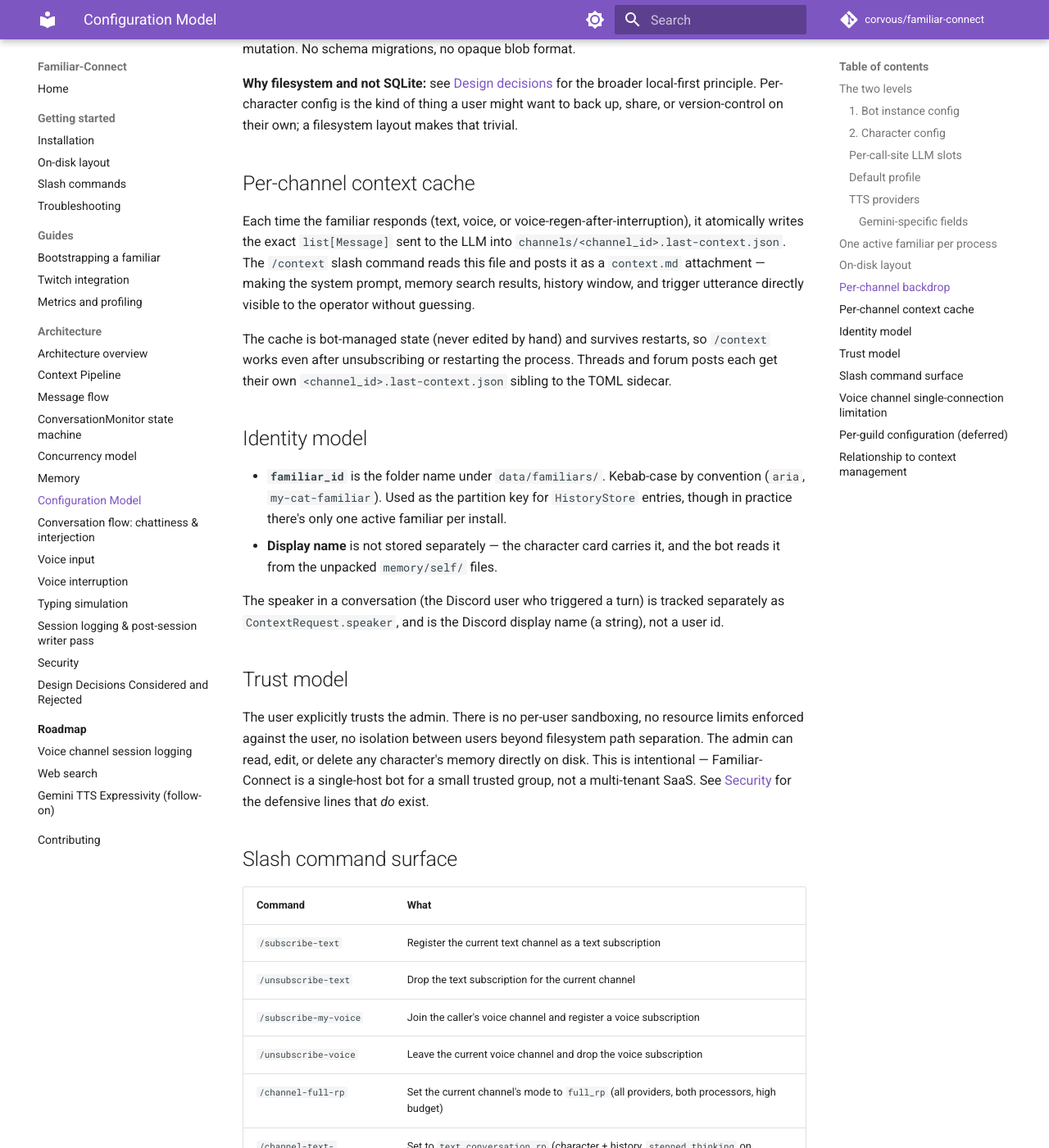
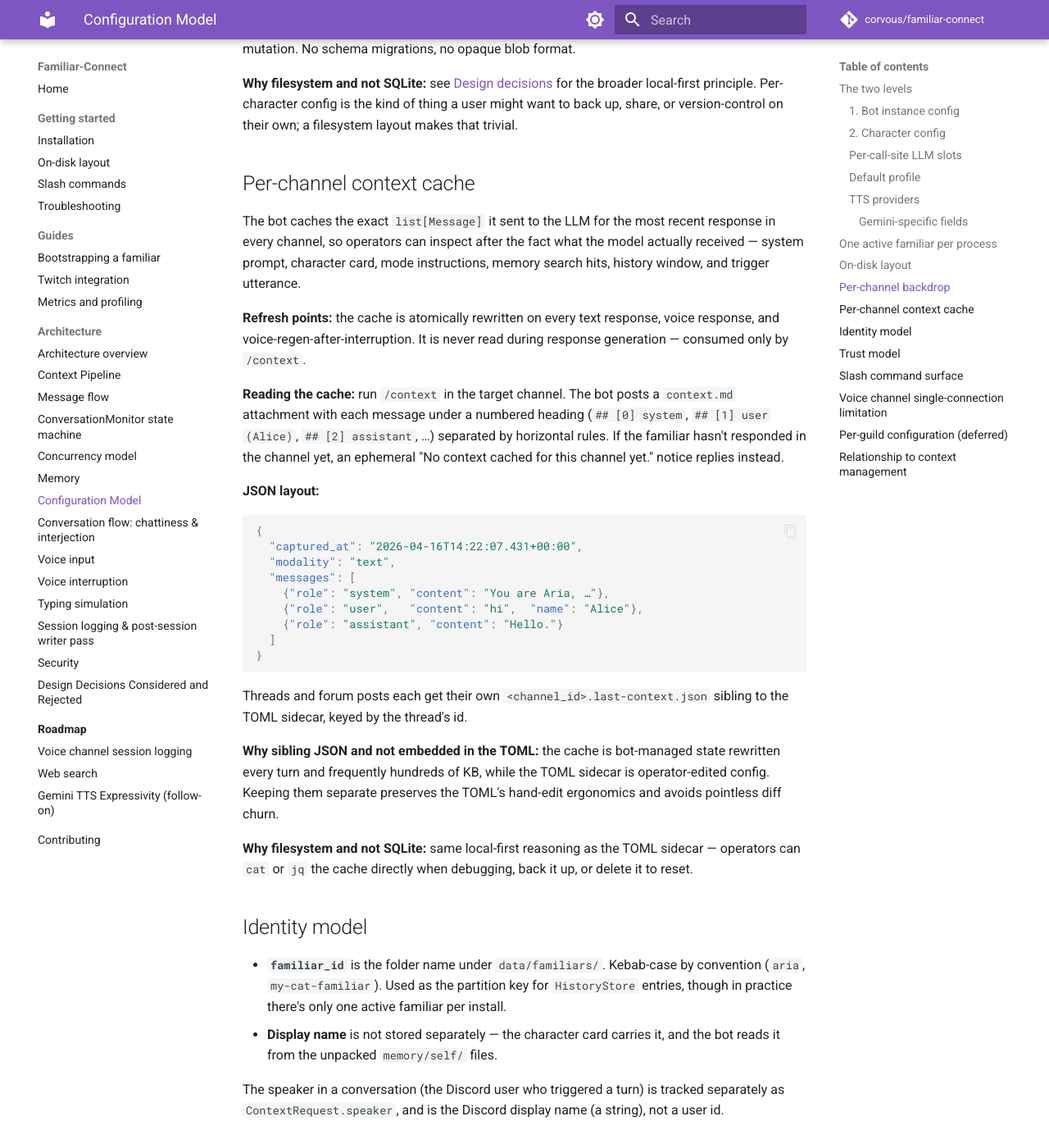
Before and after one commit to CorVous/Familiar-Connect, an MkDocs documentation site: the page built from docs/architecture/configuration-model.md, in a window 1280 px wide and 1400 px high, scrolled down 6824 px. Shown: the whole window at 82% size. Built offline with MkDocs 1.6.1 and Material for MkDocs 9.7.7, drawn with Linux system fonts in a browser that asks for light colours; comment, search, counter and statistics services are not loaded; some of the changed text lies outside the part shown.

Commit message:
docs: expand /context section to match backdrop pattern
- Full subsection with refresh points, reading instructions, JSON layout
  example, and "why sibling JSON" / "why filesystem" rationale, mirroring
  the existing "Per-channel backdrop" section.
- Add /context row to the slash command surface table.

https://claude.ai/code/session_01VTj6k6yxCFkMGmypC8uJvu

````diff
--- a/docs/architecture/configuration-model.md
+++ b/docs/architecture/configuration-model.md
@@ -196,9 +196,31 @@ Threads and forum posts each get their own sidecar keyed by the thread's id. The
 
 ## Per-channel context cache
 
-Each time the familiar responds (text, voice, or voice-regen-after-interruption), it atomically writes the exact `list[Message]` sent to the LLM into `channels/<channel_id>.last-context.json`. The `/context` slash command reads this file and posts it as a `context.md` attachment — making the system prompt, memory search results, history window, and trigger utterance directly visible to the operator without guessing.
+The bot caches the exact `list[Message]` it sent to the LLM for the most recent response in every channel, so operators can inspect after the fact what the model actually received — system prompt, character card, mode instructions, memory search hits, history window, and trigger utterance.
 
-The cache is bot-managed state (never edited by hand) and survives restarts, so `/context` works even after unsubscribing or restarting the process. Threads and forum posts each get their own `<channel_id>.last-context.json` sibling to the TOML sidecar.
+**Refresh points:** the cache is atomically rewritten on every text response, voice response, and voice-regen-after-interruption. It is never read during response generation — consumed only by `/context`.
+
+**Reading the cache:** run `/context` in the target channel. The bot posts a `context.md` attachment with each message under a numbered heading (`## [0] system`, `## [1] user (Alice)`, `## [2] assistant`, …) separated by horizontal rules. If the familiar hasn't responded in the channel yet, an ephemeral "No context cached for this channel yet." notice replies instead.
+
+**JSON layout:**
+
+```json
+{
+  "captured_at": "2026-04-16T14:22:07.431+00:00",
+  "modality": "text",
+  "messages": [
+    {"role": "system", "content": "You are Aria, …"},
+    {"role": "user",   "content": "hi",  "name": "Alice"},
+    {"role": "assistant", "content": "Hello."}
+  ]
+}
+```
+
+Threads and forum posts each get their own `<channel_id>.last-context.json` sibling to the TOML sidecar, keyed by the thread's id.
+
+**Why sibling JSON and not embedded in the TOML:** the cache is bot-managed state rewritten every turn and frequently hundreds of KB, while the TOML sidecar is operator-edited config. Keeping them separate preserves the TOML's hand-edit ergonomics and avoids pointless diff churn.
+
+**Why filesystem and not SQLite:** same local-first reasoning as the TOML sidecar — operators can `cat` or `jq` the cache directly when debugging, back it up, or delete it to reset.
 
 ## Identity model
 
@@ -223,6 +245,7 @@ The user explicitly trusts the admin. There is no per-user sandboxing, no resour
 | `/channel-text-conversation-rp` | Set to `text_conversation_rp` (character + history, `stepped_thinking` on, `recast` off, medium budget) |
 | `/channel-imitate-voice` | Set to `imitate_voice` (latency-tuned; `recast` on with voice flavour, `stepped_thinking` off) |
 | `/channel-backdrop` | Open a modal to set a custom author-note for this channel (replaces the mode default). Submit the modal blank to clear. |
+| `/context` | Post a `context.md` attachment containing the exact LLM context sent for the channel's most recent response. Replies ephemerally if no response has been cached yet. |
 
 The old `/awaken` / `/sleep` commands have been removed. Their role is now split between the subscription commands and the channel-mode commands — `/subscribe-my-voice` in a voice channel does what `/awaken` did, while `/subscribe-text` in a text channel replaces the text-channel branch of `/awaken`.
 
````
